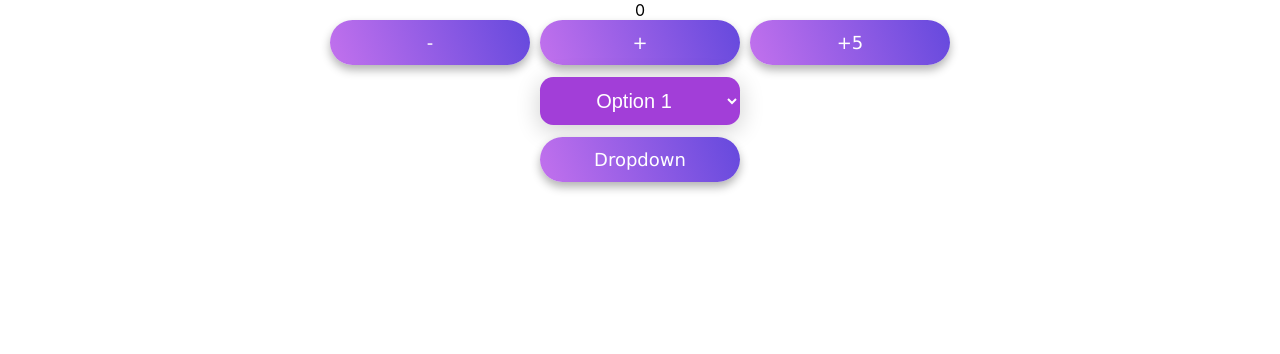
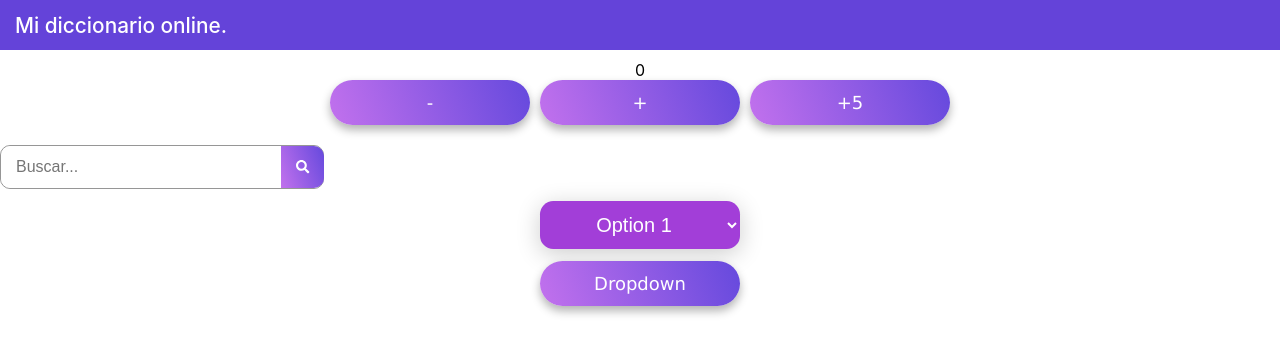
Before and after one commit to Ricardocanul7/dictionary-api-client, a React (Create React App) app: page / in a window 1280 px wide. Shown: the top 354 px of the page. Built offline with nearby package versions, Linux system fonts and the light colour scheme.

Commit message:
Input search component (#2)
* Add header

* Add input search component

Co-authored-by: Ricardo Canul <ricardocanul7@gmail.com>

```diff
--- a/package.json
+++ b/package.json
@@ -3,6 +3,10 @@
   "version": "0.1.0",
   "private": true,
   "dependencies": {
+    "@fortawesome/fontawesome-svg-core": "^1.2.36",
+    "@fortawesome/free-brands-svg-icons": "^5.15.4",
+    "@fortawesome/free-solid-svg-icons": "^5.15.4",
+    "@fortawesome/react-fontawesome": "^0.1.15",
     "@testing-library/jest-dom": "^5.14.1",
     "@testing-library/react": "^11.2.7",
     "@testing-library/user-event": "^12.8.3",
--- a/src/App.css
+++ b/src/App.css
@@ -1,4 +1,5 @@
 .App {
+  margin-top: 60px;
   text-align: center;
 }
 
--- a/src/App.jsx
+++ b/src/App.jsx
@@ -1,5 +1,7 @@
 import './App.css';
 import Button from './components/Button';
+import Header from './components/Header';
+import InputSearch from './components/InputSearch';
 import List from './components/List';
 import { useState } from 'react';
 import Dropdown from './components/Dropdown';
@@ -23,6 +25,7 @@ function App() {
   }
   return (
     <div className="App">
+      <Header name="Mi diccionario online." />
       { counter }
 
       <div>
@@ -30,11 +33,14 @@ function App() {
         <Button text="+" setClick={handleSum} />
         <Button text="+5" setClick={() => handleSumByNumber(5)} />
       </div>
+
+      <br />
+      <InputSearch placeholder="Buscar..." />
+
       <div>
         <List></List>
         <Dropdown></Dropdown>
       </div>
-
     </div>
   );
 }
--- /dev/null
+++ b/src/components/Header.jsx
@@ -0,0 +1,14 @@
+import React from 'react';
+import './styles/Header.css';
+
+const Header = ({name}) => {
+    return (
+        <header className="header">
+            <p className="name">
+                {name}
+            </p>
+        </header>
+    );
+};
+
+export default Header;
--- /dev/null
+++ b/src/components/InputSearch.jsx
@@ -0,0 +1,15 @@
+import React from 'react';
+import './styles/InputSearch.css';
+import { FontAwesomeIcon } from '@fortawesome/react-fontawesome';
+import { faSearch } from '@fortawesome/free-solid-svg-icons';
+
+const InputSearch = ({placeholder}) => {
+    return (
+        <div className="container__input">
+            <input type="text" placeholder={placeholder}  className="input"/>
+            <button className="button"><FontAwesomeIcon icon={faSearch} /></button>
+        </div>
+    );
+};
+
+export default InputSearch;
--- /dev/null
+++ b/src/components/styles/Header.css
@@ -0,0 +1,19 @@
+.header{
+    background-color: #6443D9;
+    height: 20px;
+    width: 100%;
+    position: fixed;
+    top: 0;
+    z-index: 10;
+    display: flex;
+    align-items: center;
+    justify-content: flex-start;
+    padding: 15px;
+}
+
+.name{
+    color: #fff;
+    margin: 0;
+    font-weight: 500;
+    font-size: 1.3rem;
+}
--- /dev/null
+++ b/src/components/styles/InputSearch.css
@@ -0,0 +1,29 @@
+.container__input {
+    display: grid;
+    grid-template-columns: repeat(2, max-content);
+    border-radius: 10px;
+    border: 1px solid #969696;
+    width: 322px;
+}
+
+.container__input:focus-within, .container__input:hover {
+    box-shadow: rgba(99, 99, 99, 0.2) 0px 2px 8px 0px;
+}
+
+.input {
+    width: 250px;
+    border: none;
+    outline: none;
+    padding: 12px 15px;
+    font-size: 1rem;
+    border-radius: 10px;
+}
+
+.button {
+    border: none;
+    cursor: pointer;
+    border-radius: 0 10px 10px 0;
+    padding: 0 15px;
+    color: #fff;
+    background: linear-gradient(70deg, rgb(194, 113, 237), rgb(101, 73, 221));
+}
```
Also changed, not shown: 1 other file (tests, documents, lock files or other folders).
